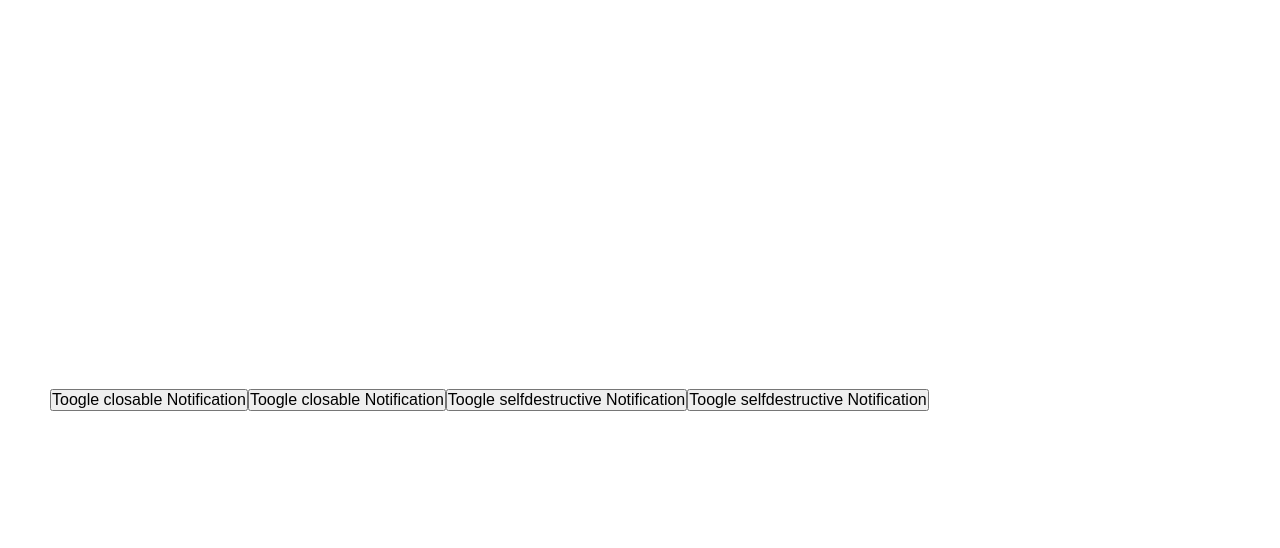
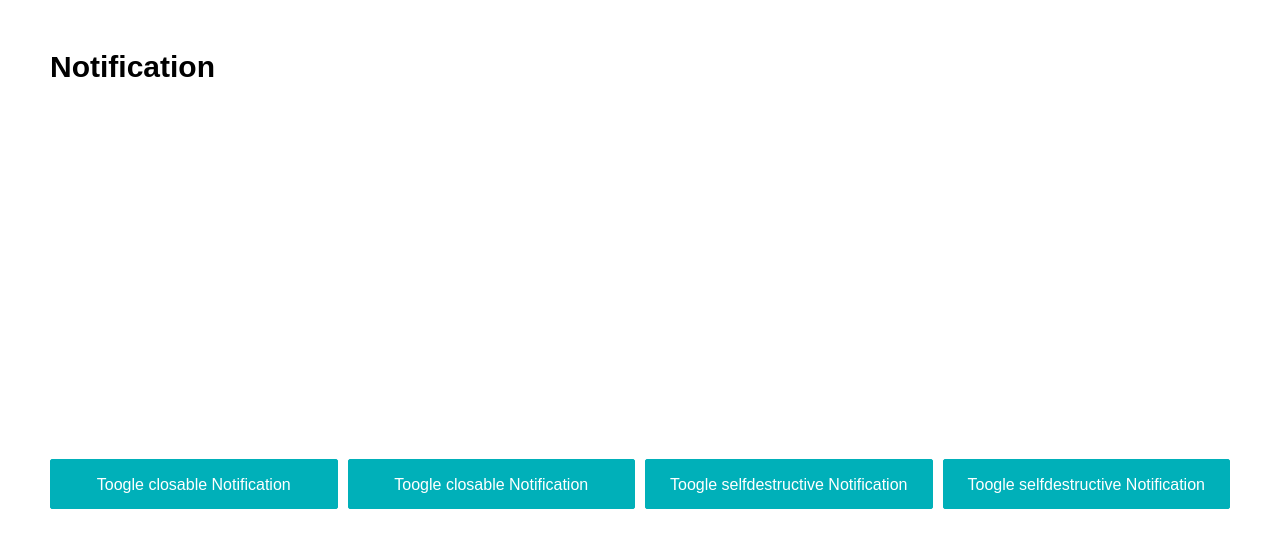
Before and after one commit to marcroelans/ui-notification, a website built with webpack: page index.html in a window 1280 px wide. Built offline with nearby package versions, Linux system fonts and the light colour scheme.

Commit message:
h2 and buttons style

```diff
--- a/index.html
+++ b/index.html
@@ -7,6 +7,9 @@
   </head>
   <body>
     <div class="nm-ui-notifications">
+      <h2>
+        Notification
+      </h2>
       <div class="inner">
         <button class="js--button" id="button1">Toogle closable Notification</button>
         <button class="js--button" id="button2">Toogle closable Notification</button>
--- a/sass/src/elements/nm-ui-notifications.scss
+++ b/sass/src/elements/nm-ui-notifications.scss
@@ -1,4 +1,10 @@
 /******************* Global view *******************/
+.nm-ui-notifications h2 {
+  @include unitize(padding-top, 50);
+  @include unitize(padding-left, 50);
+  @include unitize(font-size, 30);
+}
+
 .nm-ui-notifications {
   position: relative;
   height: 100vh;
@@ -14,3 +20,21 @@
   @include unitize(padding-left, 10);
   @include unitize(padding-right, 10);
 }
+
+.nm-ui-notifications .js--button {
+  outline: 0;
+  color: $white;
+  background-color: $turkis;
+  @include flex(1);
+  @include unitize(margin-left, 10);
+  @include border($turkis, 2);
+  @include unitize(padding-left, 10);
+  @include unitize(padding-right, 10);
+  @include unitize(height, 50);
+  @include unitize(font-size, 16);
+  @include unitize(line-height, 50);
+}
+
+.nm-ui-notifications .js--button:first-child{
+  margin-left: 0;
+}
```
Also changed, not shown: sass/dist/styles.css, 1 other file.
